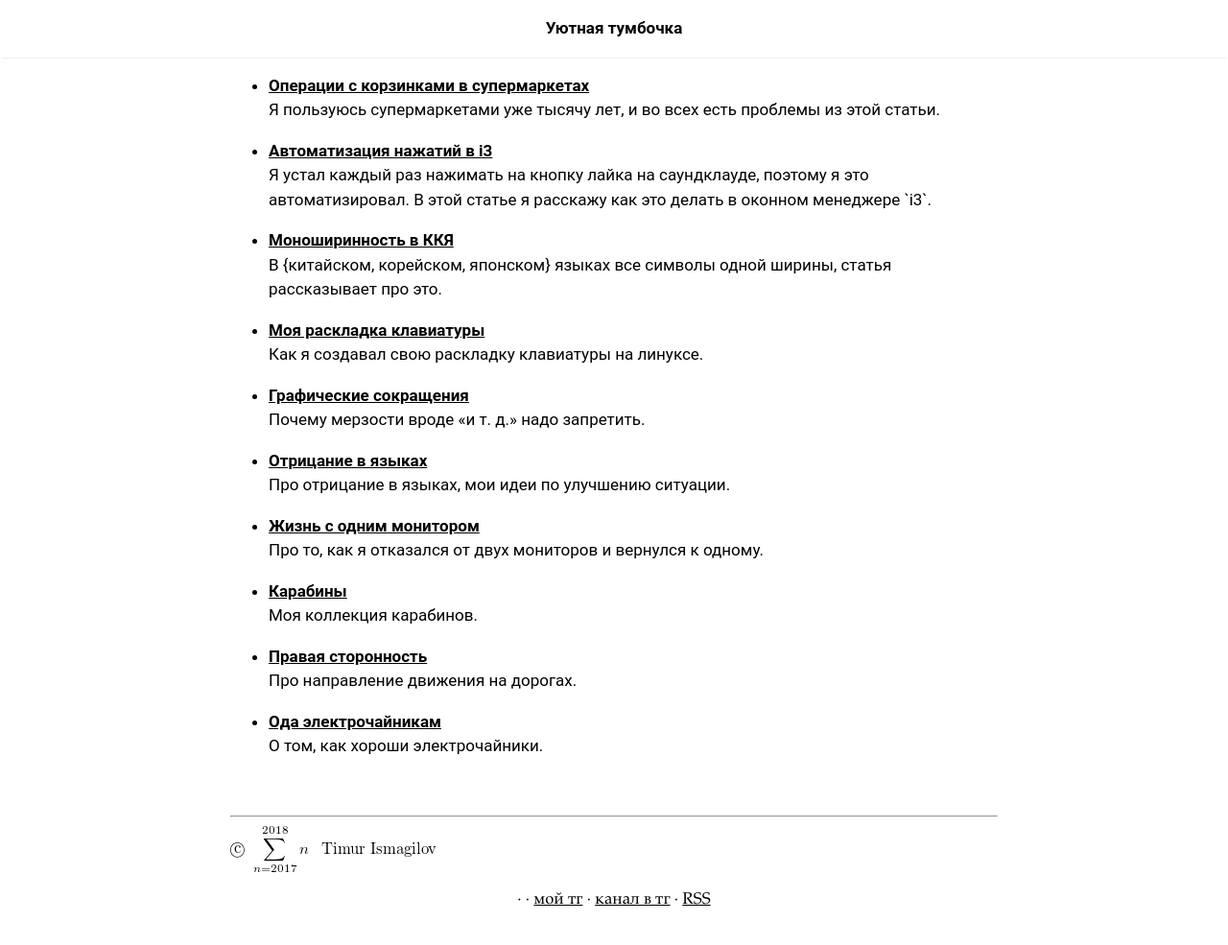
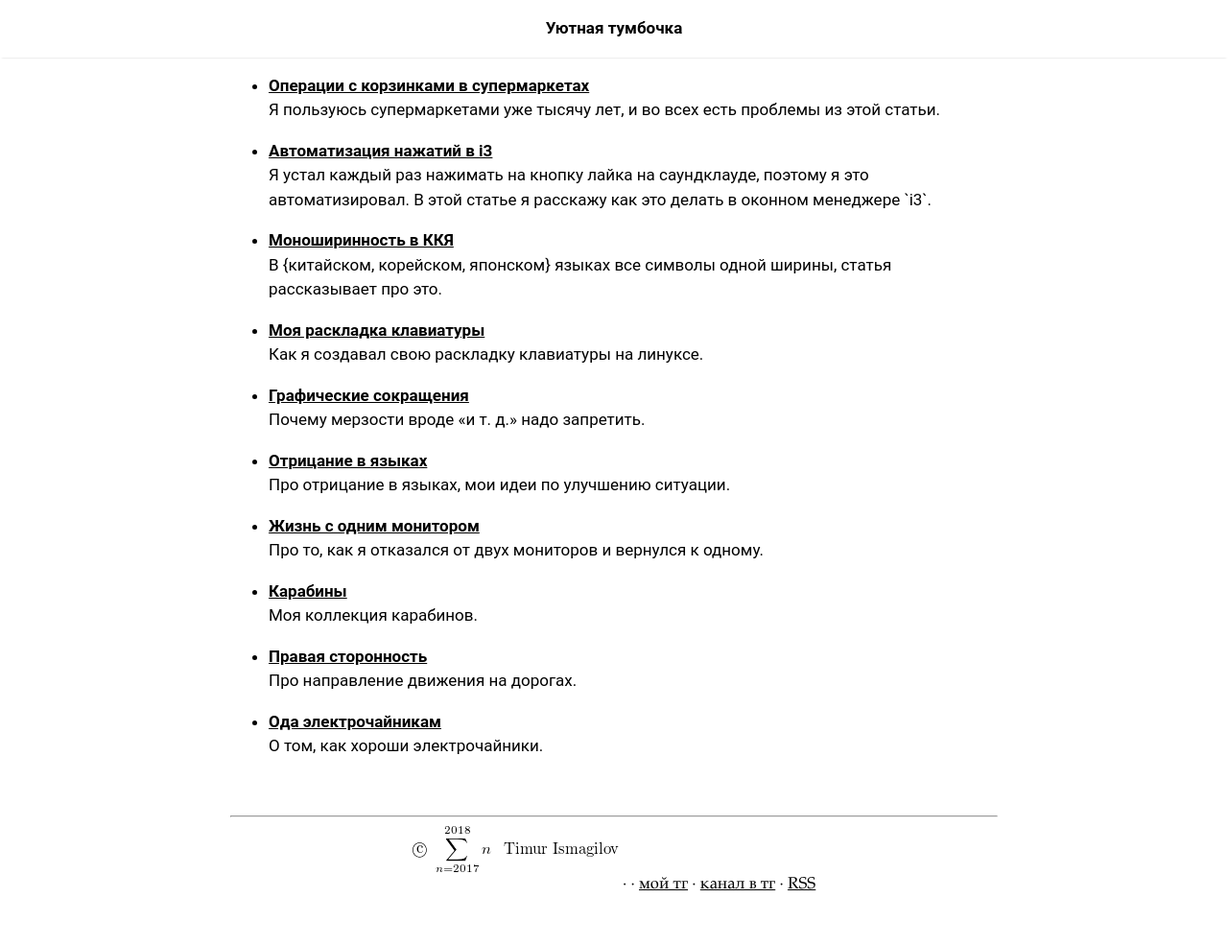
Before and after one commit to bouncepaw/bouncepaw.github.io, a Jekyll site: the page built from index.html, in a window 1280 px wide. Shown: the whole page at 96% size. Built offline with Jekyll 4.4.1, drawn with Linux system fonts in a browser that asks for light colours.

Commit message:
fix img tag

```diff
--- a/_includes/footer.html
+++ b/_includes/footer.html
@@ -1,6 +1,7 @@
 <footer class="footer">
   <hr>
-  <img class="footer_image" src="/images/copyright-notice.png">
+  <img class="footer_image" src="/images/copyright-notice.png"
+    style="display:inline">
   ·
   <time class="footer__date" datetime="{{ page.date }}">
     {{ page.date | date: "%Y-%m-%d" }}
```
